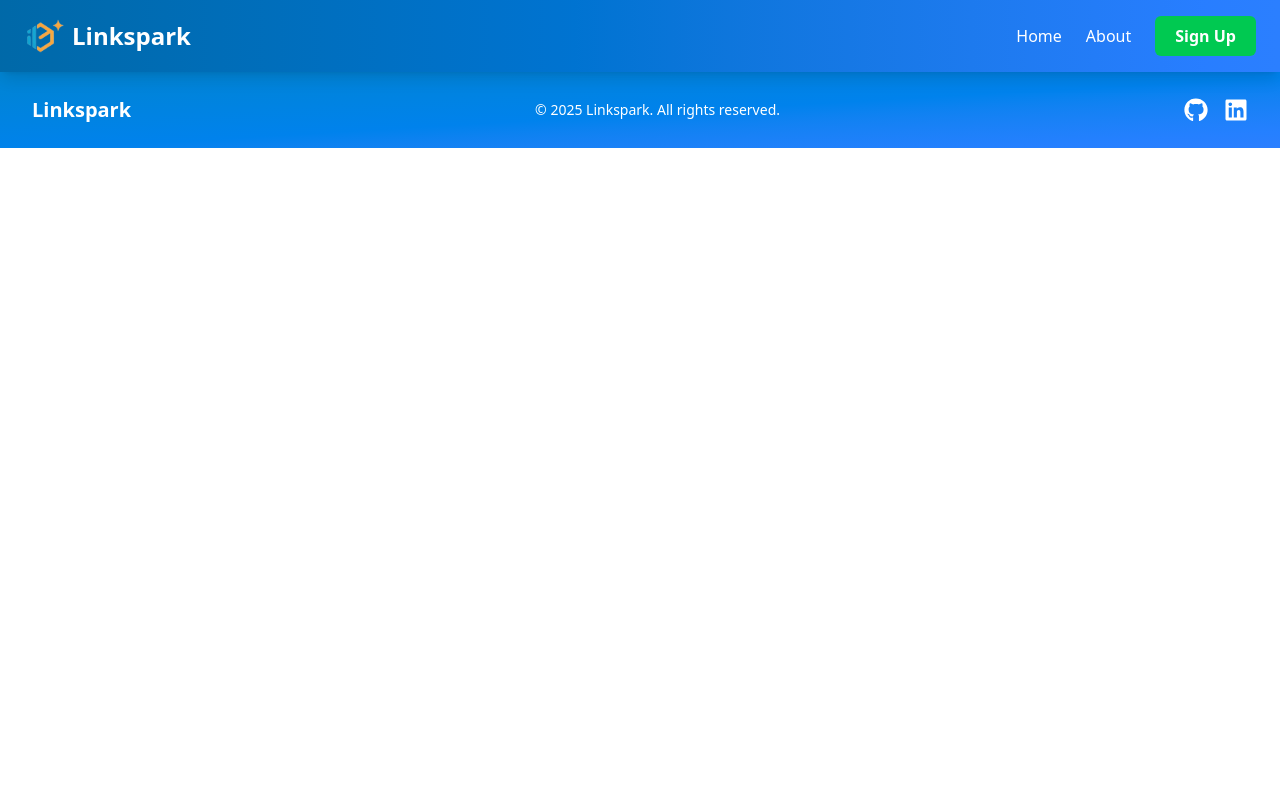
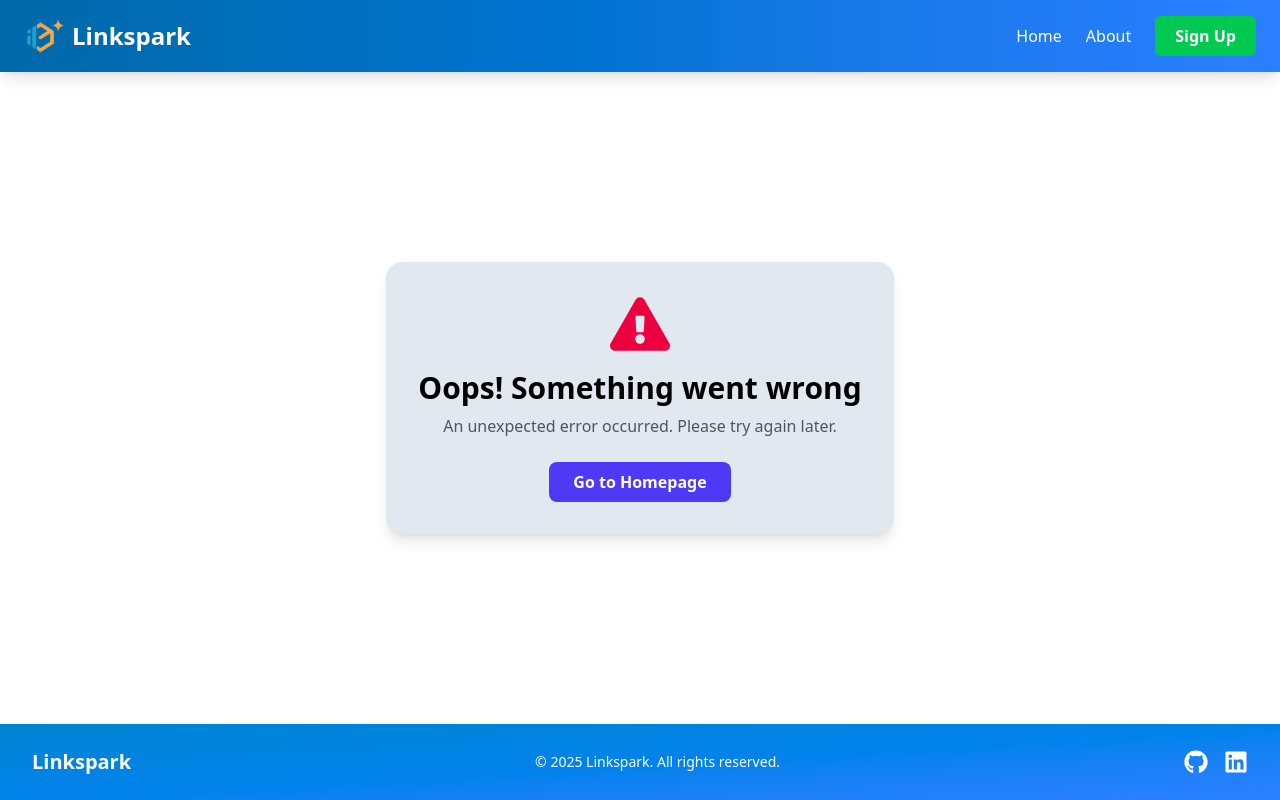
Before and after one commit to Sanish07/linkspark-frontend, a React (Vite) app: page /error in a window 1280 px wide. Built offline with nearby package versions, Linux system fonts and the light colour scheme.

Commit message:
Finalized the application for production phase

```diff
--- a/src/AppRouter.jsx
+++ b/src/AppRouter.jsx
@@ -10,6 +10,7 @@ import Login from "./components/Login";
 import UserDashboard from "./components/UserDashboard";
 import UrlRedirectionPage from './components/UrlRedirectionPage';
 import AuthenticatedRoutes from './configurations/AuthenticatedRoutes';
+import ErrorPage from './components/ErrorPage';
 
 export const SubdomainRouter = () => {
     return(
@@ -51,6 +52,17 @@ const AppRouter = () => {
               </AuthenticatedRoutes>
             }/>
 
+            //Common Other Routes
+            <Route path="/error"
+            element={
+              <ErrorPage/>
+            }/>
+
+            <Route path="*"
+            element={
+              <ErrorPage message={"Cannot find the requested page, it was either permenantly removed or never existed!"}/>
+            }/>
+
           </Routes>
         <Footer/>
     </>
--- /dev/null
+++ b/src/components/ErrorPage.jsx
@@ -0,0 +1,26 @@
+import { FaExclamationTriangle } from "react-icons/fa";
+import { useNavigate } from "react-router-dom";
+
+const ErrorPage = ({ message }) => {
+
+    const navigate = useNavigate();
+
+  return (
+    <div className="flex flex-col items-center justify-center min-h-163 p-6">
+      <div className="flex flex-col justify-center items-center bg-slate-200 p-8 rounded-2xl shadow-lg text-center max-w-lg">
+        <FaExclamationTriangle className="text-rose-600 text-6xl mb-4" />
+        <h1 className="text-xl md:text-2xl lg:text-3xl font-bold mb-2">Oops! Something went wrong</h1>
+        <p className="text-gray-600 mb-6 text-sm md:text-base">{message || "An unexpected error occurred. Please try again later."}</p>
+        <button
+          onClick={() => {
+            navigate("/")
+          }}
+          className="bg-indigo-600 hover:bg-indigo-700 text-white font-semibold py-2 px-6 rounded-lg transition duration-300 ease-in-out cursor-pointer">
+          Go to Homepage
+        </button>
+      </div>
+    </div>
+  );
+};
+
+export default ErrorPage;
--- a/src/components/HomePage.jsx
+++ b/src/components/HomePage.jsx
@@ -2,6 +2,7 @@ import React from "react";
 import { FaChartBar } from "react-icons/fa";
 import { FaSlideshare, FaBolt } from "react-icons/fa6";
 import { MdOutlineSecurity } from "react-icons/md";
+import { Link } from "react-router-dom";
 
 const HomePage = () => {
 
@@ -20,13 +21,12 @@ const HomePage = () => {
                 Linkspark makes link management effortless. Generate short links, track real-time stats,
                 and customize URLs to enhance your brand's visibility—all in just a few clicks.
                 </p>
-                <div className="flex gap-5 items-center">
-                  <button className="mt-6 px-5 py-3 bg-custom-gradient-1 text-white font-semibold shadow-custom rounded-lg home-btn-1">
-                      Generate Short Link!
-                  </button>
-                  <button className="mt-6 px-5 py-3 font-semibold rounded-lg home-btn-2 shadow-custom">
-                      Configure Links
-                  </button>
+                <div className="flex justify-center md:justify-start items-center">
+                  <Link to={"/dashboard"}>
+                    <button className="mt-6 px-5 py-3 bg-custom-gradient-1 text-white font-semibold shadow-custom rounded-lg home-btn-1">
+                        Generate Short Link!
+                    </button>
+                  </Link>
                 </div>
             </div>
             <div className="mt-6 md:mt-0">
--- a/src/components/UserDashboard.jsx
+++ b/src/components/UserDashboard.jsx
@@ -13,6 +13,7 @@ import UrlCards from "./elements/UrlCards";
 import StatsCharts from "./elements/StatsCharts";
 import { GetGlobalUsersCount } from "../services/AuthenticateAPI";
 import LoadingSpinner from "./elements/LoadingSpinner";
+import { useNavigate } from "react-router-dom";
 
 const UserDashboard = () => {
 
@@ -22,9 +23,11 @@ const UserDashboard = () => {
   //Token from Context API
   const { token } = useStoreContext();
 
+  const navigate = useNavigate();
+
   //React Query states and funs
   const onError = () => {
-    console.log("ERROR!");
+    navigate("/error");
   }
 
   const { isLoading : isClickDataLoading, data : totalClickData} = useFetchTotalClicks(token, onError);
@@ -80,7 +83,7 @@ const UserDashboard = () => {
 
   // Display all User's URLs
   const dataFetchError = () => {
-    console.log("ERROR!");
+    toast.error("Could not fetch all URLs data!");
   }
 
   const {isLoading : isUrlDataLoading, data : urls = [], refetch : refreshUrlData} = useFetchAllUrlData(token, dataFetchError);
```
